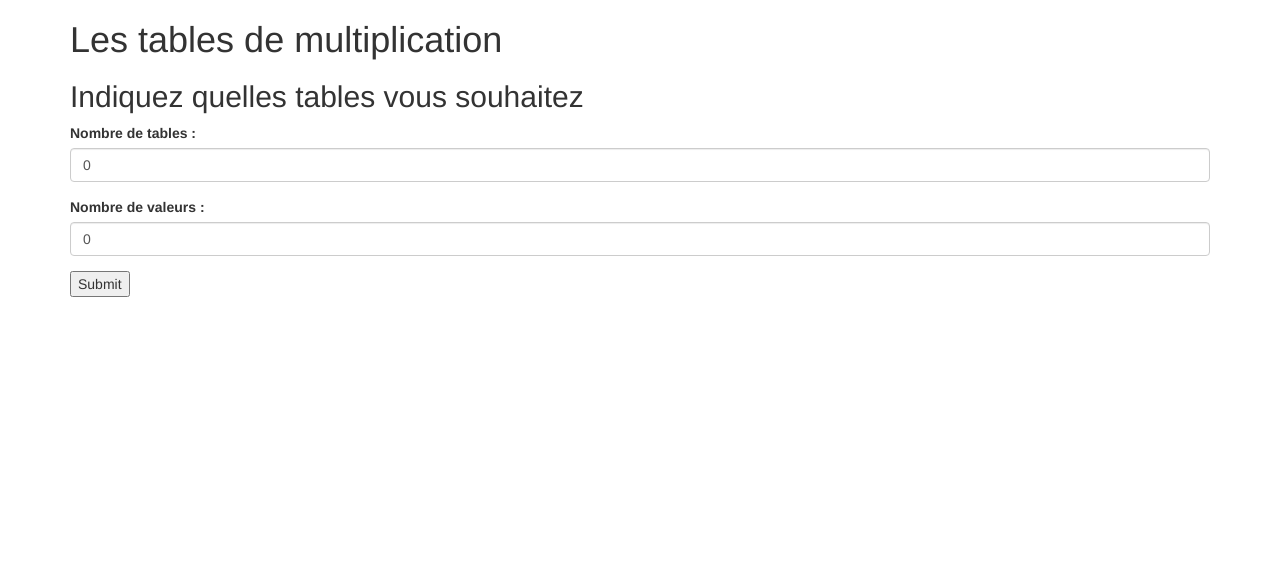
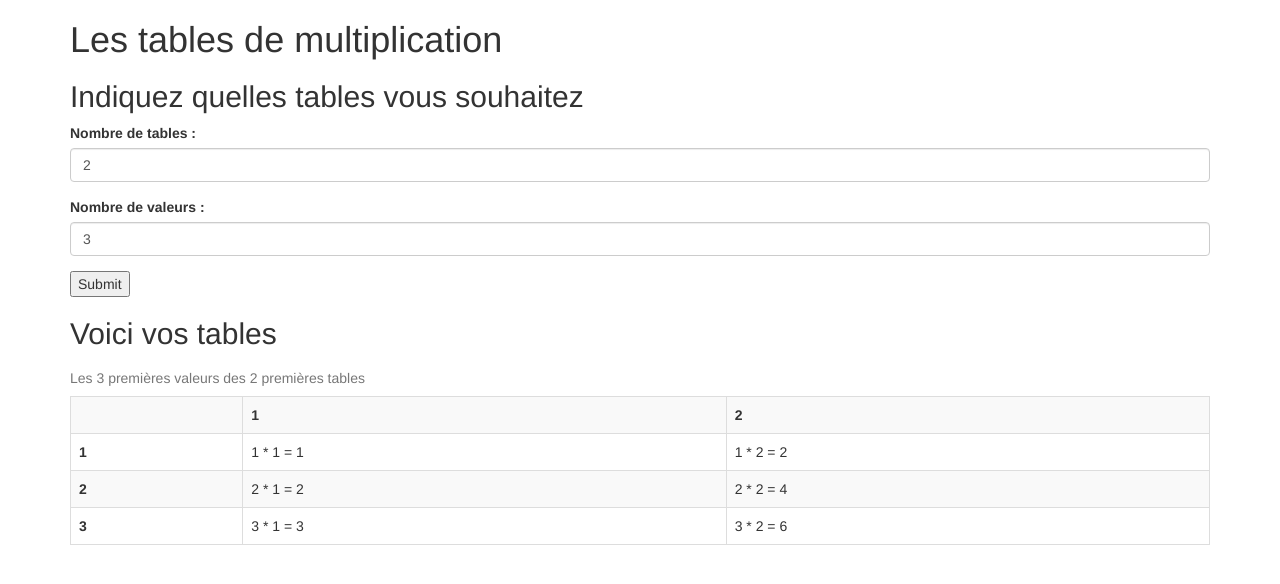
Before and after one commit to seda-karadeniz/tables-de-multiplication, a PHP site: page / in a window 1280 px wide. Shown: the top 584 px of the page. Run offline with PHP 8.4, Linux system fonts and the light colour scheme.

Commit message:
initial commit

```diff
--- a/index.php
+++ b/index.php
@@ -1,29 +1,4 @@
-<?php
-define('SITE_TITLE', 'Les tables de multiplication');
 
-$tableCount = 0;
-$valueCount = 0;
-
-$errors = [];
-
-if (isset($_GET['nbvaleurs'], $_GET['nbtables'])) {
-    if (ctype_digit($_GET['nbvaleurs'])) {
-        $valueCount = (int) $_GET['nbvaleurs'];
-        if ($valueCount <= 1) {
-            $errors ['valueErrors'] = 'Je ne peux calculer les tables que s’il y a plus d’une valeur dans la table';
-        }
-    } else {
-        $errors ['valueErrors'] = 'Vous n’avez pas entré un entier positif pour déterminer le nombre de valeurs à calculer';
-    }
-    if (ctype_digit($_GET['nbtables'])) {
-        $tableCount = (int) $_GET['nbtables'];
-    } else {
-        $errors ['tableErrors'] = 'Vous n’avez pas entré un entier positif pour déterminer le nombre de tables à calculer';
-    }
-}
-
-
-?>
 
 <!-- Début du template d’affichage -->
 
@@ -31,7 +6,7 @@ if (isset($_GET['nbvaleurs'], $_GET['nbtables'])) {
 <html lang="fr-be">
 <head>
     <meta charset="utf-8">
-    <title><?= SITE_TITLE ?></title>
+    <title>Les tables de multiplication</title>
     <meta name="viewport" content="width=device-width, initial-scale=1.0">
     <link rel="stylesheet" href="https://maxcdn.bootstrapcdn.com/bootstrap/3.3.7/css/bootstrap.min.css"
           integrity="sha384-BVYiiSIFeK1dGmJRAkycuHAHRg32OmUcww7on3RYdg4Va+PmSTsz/K68vbdEjh4u" crossorigin="anonymous">
@@ -42,47 +17,45 @@ if (isset($_GET['nbvaleurs'], $_GET['nbtables'])) {
     <section>
         <h2>Indiquez quelles tables vous souhaitez</h2>
         <form action="index.php" method="get">
-            <div class="form-group<?= isset($errors['tableErrors']) ? ' has-error' : '' ?>">
+            <div class="form-group">
                 <label class="control-label" for="nbtables">Nombre de tables : </label>
                 <input class="form-control" id="nbtables" type="text" name="nbtables"
-                       value="<?= $tableCount ?>">
-                <?php if (isset($errors['tableErrors'])): ?>
-                    <span class="help-block"><?= $errors['tableErrors'] ?></span>
-                <?php endif ?>
+                       value="2">
             </div>
-            <div class="form-group<?= isset($errors['valueErrors']) ? ' has-error' : '' ?>">
+            <div class="form-group">
                 <label class="control-label" for="nbvaleurs">Nombre de valeurs : </label>
                 <input class="form-control" id="nbvaleurs" type="text" name="nbvaleurs"
-                       value="<?= $valueCount ?>">
-                <?php if (isset($errors['valueErrors'])): ?>
-                    <span class="help-block"><?= $errors['valueErrors'] ?></span>
-                <?php endif ?>
+                       value="3">
             </div>
             <input type="submit">
         </form>
     </section>
-    <?php if ($tableCount > 0 && $valueCount > 1): ?>
     <section>
         <h2>Voici vos tables</h2>
         <table class="table table-striped table-bordered">
-                <caption>Les <?= $valueCount ?> premières valeurs des <?= $tableCount ?> premières tables</caption>
+            <caption>Les 3 premières valeurs des 2 premières tables</caption>
             <tr>
                 <th class="vide">&nbsp;</th>
-                    <?php for ($cell = 1; $cell <= $tableCount; $cell++): ?>
-                        <th scope="col"><?= $cell ?></th>
-                    <?php endfor ?>
+                <th scope="col">1</th>
+                <th scope="col">2</th>
             </tr>
-                <?php for ($row = 1; $row <= $valueCount; $row++): ?>
             <tr>
-                        <th scope="row"><?= $row ?></th>
-                        <?php for ($cell = 1; $cell <= $tableCount; $cell++): ?>
-                            <td><?= $row ?> * <?= $cell ?> = <?= $row * $cell ?></td>
-                        <?php endfor ?>
+                <th scope="row">1</th>
+                <td>1 * 1 = 1</td>
+                <td>1 * 2 = 2</td>
             </tr>
-                <?php endfor ?>
+            <tr>
+                <th scope="row">2</th>
+                <td>2 * 1 = 2</td>
+                <td>2 * 2 = 4</td>
+            </tr>
+            <tr>
+                <th scope="row">3</th>
+                <td>3 * 1 = 3</td>
+                <td>3 * 2 = 6</td>
+            </tr>
         </table>
     </section>
-    <?php endif ?>
 </main>
 </body>
 </html>
```
Lines whose indentation alone changed are shown as unchanged.
